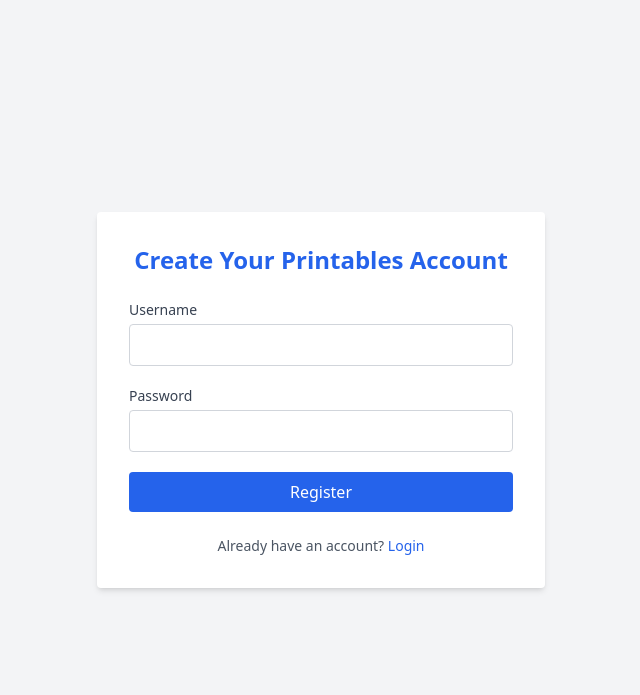
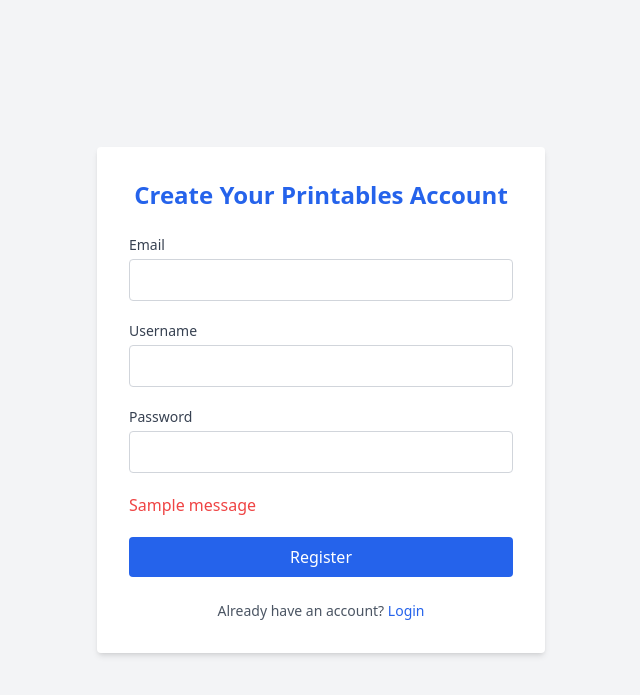
Before and after one commit to anoonimouse/printables, a Flask app: page /register in a window 1280 px wide. Shown: the top 695 px of the page, without its empty margins (319-959 px from the left). Run offline with Flask 3, Linux system fonts and the light colour scheme; tables that the repository leaves empty hold one stand-in row (values such as "Sample post"); one stand-in notice (Sample message) is shown; some libraries are stand-ins or nearby versions.

Commit message:
Add files via upload

```diff
--- a/templates/register.html
+++ b/templates/register.html
@@ -12,6 +12,12 @@
 
     <form action="{{ url_for('register') }}" method="POST" class="space-y-5">
       <div>
+        <label for="email" class="block text-sm font-medium text-gray-700">Email</label>
+        <input type="email" id="email" name="email" required
+               class="mt-1 w-full px-3 py-2 border border-gray-300 rounded focus:outline-none focus:ring focus:border-blue-500"/>
+      </div>
+
+      <div>
         <label for="username" class="block text-sm font-medium text-gray-700">Username</label>
         <input type="text" id="username" name="username" required
                class="mt-1 w-full px-3 py-2 border border-gray-300 rounded focus:outline-none focus:ring focus:border-blue-500"/>
@@ -22,6 +28,15 @@
         <input type="password" id="password" name="password" required
                class="mt-1 w-full px-3 py-2 border border-gray-300 rounded focus:outline-none focus:ring focus:border-blue-500"/>
       </div>
+        {% with messages = get_flashed_messages(with_categories=true) %}
+  {% if messages %}
+    <ul>
+      {% for category, message in messages %}
+        <li class="text-red-500">{{ message }}</li> <!-- Customize this with TailwindCSS classes -->
+      {% endfor %}
+    </ul>
+  {% endif %}
+{% endwith %}
 
       <button type="submit"
               class="w-full bg-blue-600 text-white py-2 rounded hover:bg-blue-700 transition">
```
Also changed, not shown: templates/login.html (+12 -1 lines).
